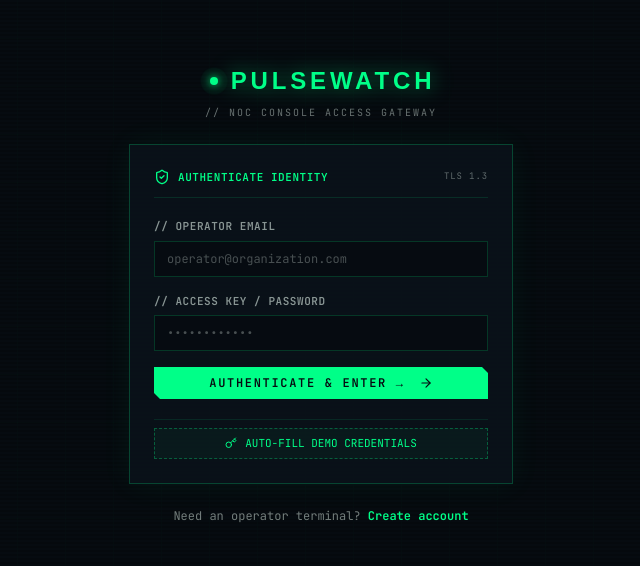
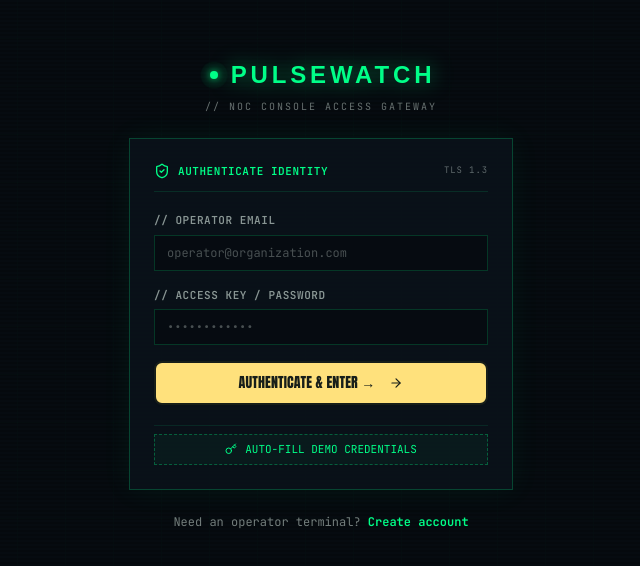
Before and after one commit to L3NNX/Pulsewatch-, a Next.js app in the folder frontend/: page /login in a window 1280 px wide. Shown: the part 106-672 px from the top of the page, without its empty margins (319-959 px from the left). Built offline with nearby package versions, Linux system fonts and the light colour scheme; a web font is replaced by a local one.

Commit message:
feat(ui): implement high-contrast form button component with hover scale

```diff
--- a/frontend/src/components/ui/Button.tsx
+++ b/frontend/src/components/ui/Button.tsx
@@ -3,7 +3,7 @@ import { cn } from '@/lib/utils';
 import { Loader2 } from 'lucide-react';
 
 interface ButtonProps extends React.ButtonHTMLAttributes<HTMLButtonElement> {
-  variant?: 'primary' | 'secondary' | 'outline' | 'danger' | 'ghost';
+  variant?: 'primary' | 'secondary' | 'ghost' | 'outline' | 'danger';
   size?: 'sm' | 'md' | 'lg';
   isLoading?: boolean;
 }
@@ -15,51 +15,42 @@ export function Button({
   isLoading = false,
   disabled,
   children,
-  style,
   ...props
 }: ButtonProps) {
-  const isChamfered = variant === 'primary' || variant === 'danger';
-
   const variantStyles = {
     primary:
-      'bg-[#00ff88] text-[#060b10] font-["Barlow_Condensed",sans-serif] font-bold uppercase tracking-[0.14em] hover:shadow-[0_0_16px_rgba(0,255,136,0.5)] active:translate-y-[1px] transition-all',
+      'bg-[#ffe17c] text-[#171e19] border-2 border-[#171e19] hover:bg-[#ffd850] hover:scale-105 active:scale-95 font-anton uppercase tracking-wide shadow-sm',
     secondary:
-      'bg-[rgba(10,18,26,0.85)] text-[#e0f0e8] font-mono text-xs uppercase tracking-wider border border-[rgba(0,255,136,0.25)] hover:border-[#00ff88] hover:text-[#00ff88] hover:bg-[rgba(0,255,136,0.06)] active:translate-y-[1px] transition-all',
+      'bg-[#171e19] text-white hover:bg-[#272727] font-satoshi font-bold hover:scale-105 active:scale-95 shadow-sm',
+    ghost:
+      'bg-transparent text-[#171e19] border border-[#171e19]/15 hover:bg-neutral-100 font-satoshi font-medium',
     outline:
-      'border border-[rgba(0,255,136,0.2)] bg-transparent text-[rgba(224,240,232,0.8)] font-mono text-xs uppercase tracking-wider hover:border-[#00ff88] hover:text-[#00ff88] active:translate-y-[1px] transition-all',
+      'bg-transparent text-[#171e19] border-2 border-[#171e19] hover:bg-[#171e19] hover:text-white font-satoshi font-bold',
     danger:
-      'bg-[#ff3030] text-[#060b10] font-["Barlow_Condensed",sans-serif] font-bold uppercase tracking-[0.14em] hover:shadow-[0_0_16px_rgba(255,48,48,0.5)] active:translate-y-[1px] transition-all',
-    ghost:
-      'bg-transparent text-[rgba(224,240,232,0.55)] font-mono text-xs uppercase tracking-wider hover:text-[#00ff88] hover:bg-[rgba(0,255,136,0.06)] transition-all',
+      'bg-red-500 text-white hover:bg-red-600 font-satoshi font-bold shadow-sm',
   }[variant];
 
   const sizeStyles = {
-    sm: 'text-xs px-3 py-1.5 gap-1.5',
-    md: 'text-xs px-4 py-2 gap-2',
-    lg: 'text-sm px-5 py-2.5 gap-2.5',
+    sm: 'text-xs px-3.5 py-1.5 h-8 gap-1.5 rounded-md',
+    md: 'text-sm px-5 py-2.5 h-11 gap-2 rounded-lg',
+    lg: 'text-base px-7 py-3.5 h-13 gap-2.5 rounded-xl',
   }[size];
-
-  const chamferStyle = isChamfered
-    ? {
-        clipPath: 'polygon(0 0, calc(100% - 6px) 0, 100% 6px, 100% 100%, 6px 100%, 0 calc(100% - 6px))',
-        ...style,
-      }
-    : style;
 
   return (
     <button
       className={cn(
-        'inline-flex items-center justify-center transition-all focus-visible:outline-none focus-visible:ring-1 focus-visible:ring-[#00ff88] disabled:opacity-40 disabled:pointer-events-none select-none',
+        'inline-flex items-center justify-center transition-all duration-200 select-none cursor-pointer disabled:opacity-40 disabled:cursor-not-allowed',
         variantStyles,
         sizeStyles,
         className
       )}
-      style={chamferStyle}
       disabled={disabled || isLoading}
       {...props}
     >
-      {isLoading && <Loader2 className="h-3.5 w-3.5 animate-spin text-current" />}
+      {isLoading && <Loader2 className="h-4 w-4 animate-spin text-current" />}
       {children}
     </button>
   );
 }
+
+export default Button;
```
